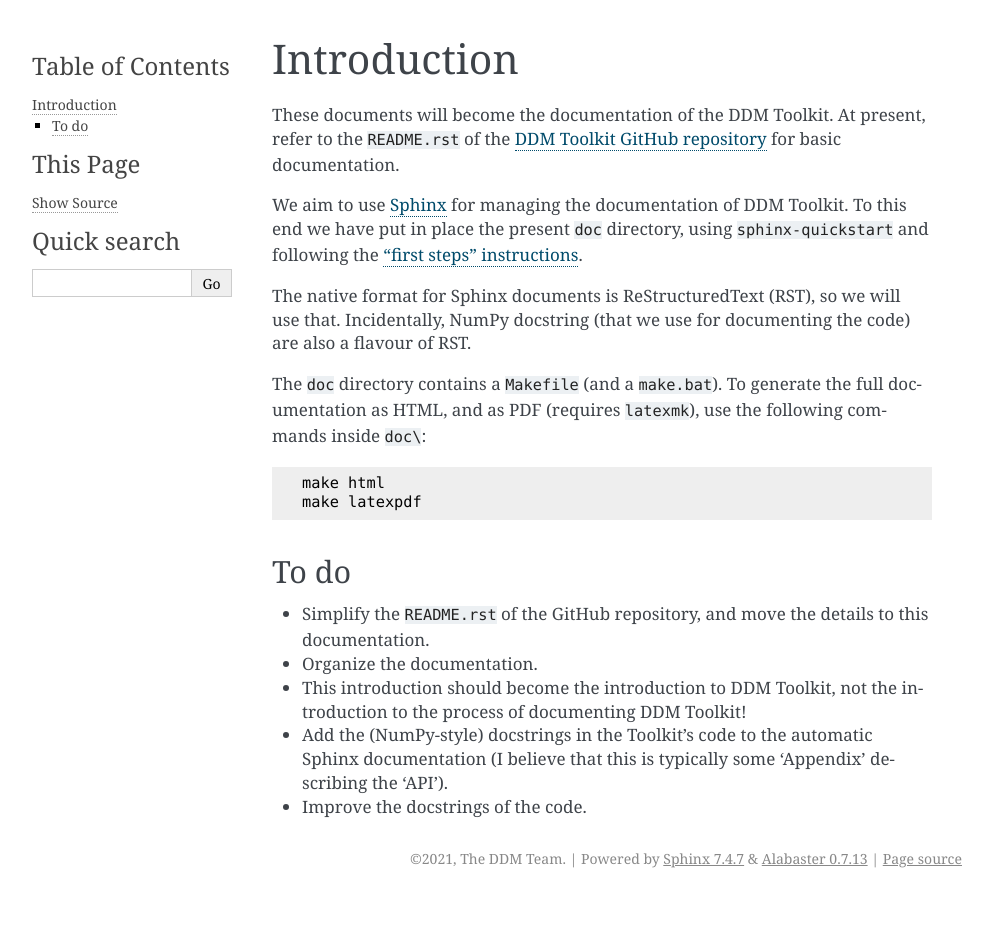
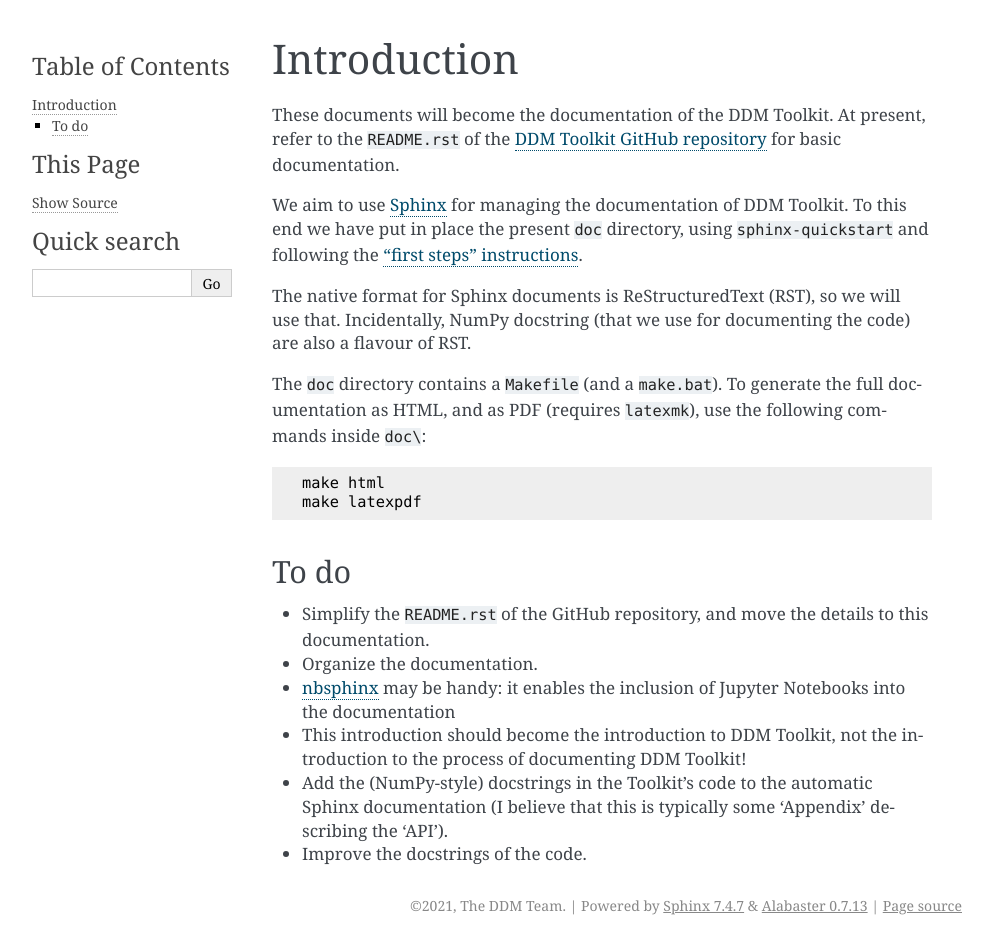
Before and after one commit to mhvwerts/ddm-toolkit, a Sphinx documentation site: the page built from doc/introduction.rst, in a window 1280 px wide. Shown: the whole page, without its empty margins (148-1141 px from the left). Built offline with Sphinx 7.4.7, drawn with Linux system fonts in a browser that asks for light colours; before the commit the page ends 900 px from its top, so only the background shows below that.

Commit message:
more Sphinx detail

```diff
--- a/doc/introduction.rst
+++ b/doc/introduction.rst
@@ -27,6 +27,9 @@
 
 - Simplify the ``README.rst`` of the GitHub repository, and move the details to this documentation.
 - Organize the documentation.
+- `nbsphinx`_ may be handy: it enables the inclusion of Jupyter Notebooks into the documentation
 - This introduction should become the introduction to DDM Toolkit, not the introduction to the process of documenting DDM Toolkit!
 - Add the (NumPy-style) docstrings in the Toolkit's code to the automatic Sphinx documentation (I believe that this is typically some 'Appendix' describing the 'API').
 - Improve the docstrings of the code.
+
+.. _nbsphinx: https://nbsphinx.readthedocs.io
```
